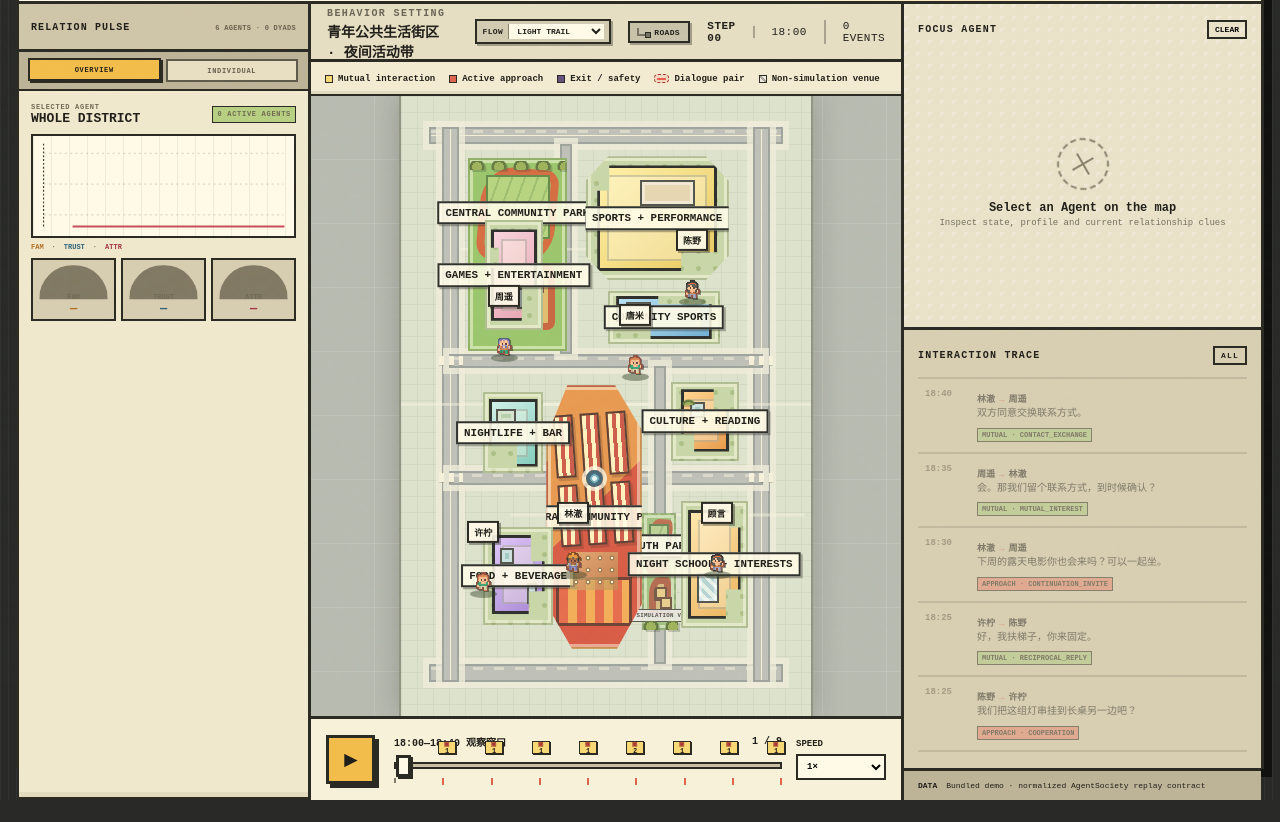
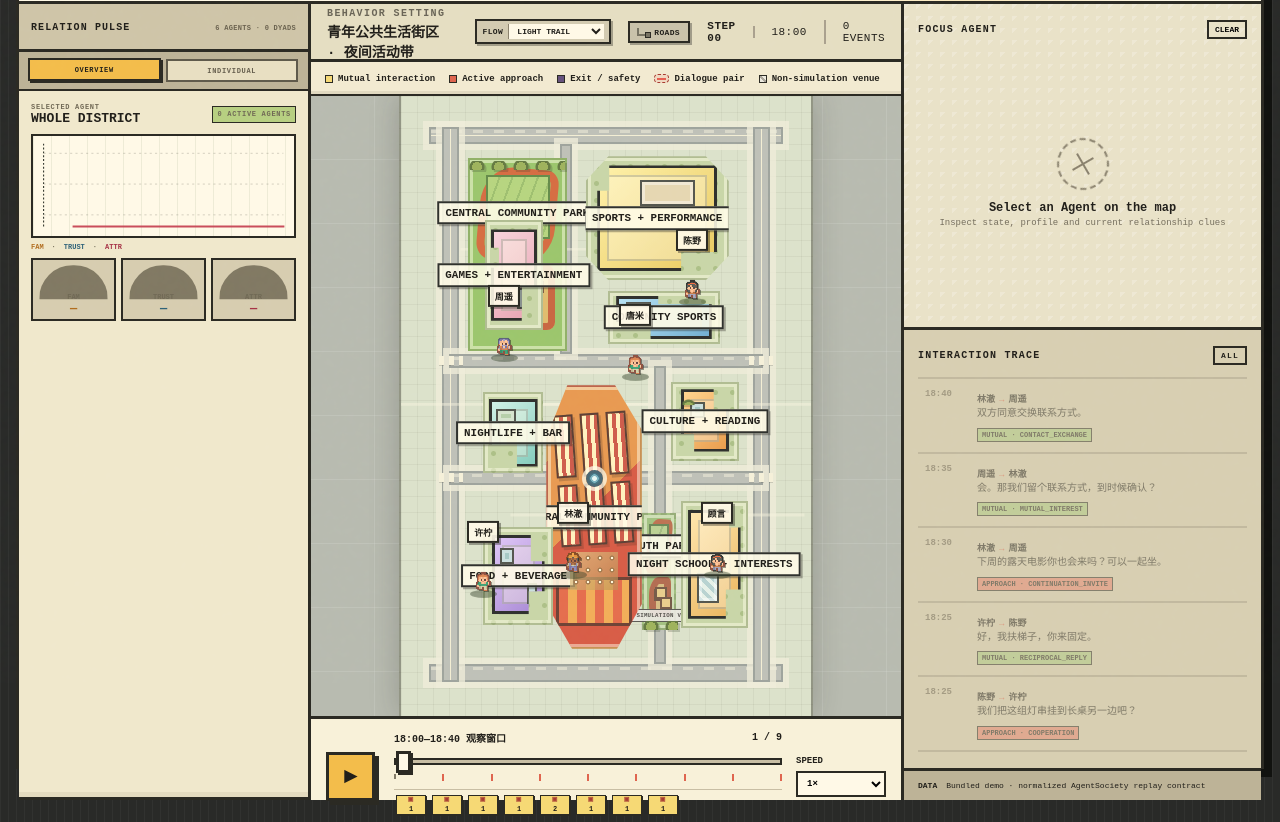
Before and after one commit to GIStudio/FromUnknown2Lover-UI, a website: page index.html in a window 1280 px wide. Shown: the part 117-939 px from the top of the page. Before the commit the page ends 917 px from the top, so only its background shows below. Drawn offline with Linux system fonts and the light colour scheme.

Commit message:
Separate replay events from timeline track

```diff
--- a/app.js
+++ b/app.js
@@ -1088,7 +1088,6 @@ function renderTimelineTicks() {
     button.type = "button";
     button.className = "timeline-event-marker";
     button.dataset.step = String(marker.step);
-    button.style.left = `${marker.position * 100}%`;
     button.textContent = String(marker.dialogueCount);
     const label = t("viewer.timelineEvent", {
       step: String(marker.step).padStart(2, "0"),
--- a/index.html
+++ b/index.html
@@ -132,9 +132,11 @@
               </div>
               <div class="timeline-track">
                 <input id="timeline" type="range" min="0" max="0" value="0" step="any" />
-                <div class="timeline-events" id="timeline-events" aria-label="Dialogue events on the replay timeline" data-i18n-aria-label="viewer.timelineEventsAria"></div>
               </div>
               <div class="timeline-ticks" id="timeline-ticks"></div>
+              <div class="timeline-event-strip" aria-label="Dialogue events on the replay timeline" data-i18n-aria-label="viewer.timelineEventsAria">
+                <div class="timeline-events" id="timeline-events"></div>
+              </div>
             </div>
             <label class="speed-control">
               <span data-i18n="viewer.speedLabel">SPEED</span>
@@ -227,6 +229,6 @@
     </dialog>
 
     <div class="toast" id="toast" role="status" aria-live="polite"></div>
-    <script type="module" src="./app.js?v=20260721-aggregate-dashboard"></script>
+    <script type="module" src="./app.js?v=20260721-timeline-rail"></script>
   </body>
 </html>
--- a/styles.css
+++ b/styles.css
@@ -1657,18 +1657,24 @@ h1 {
 }
 
 .timeline-events {
-  position: absolute;
-  inset: -15px 6px auto;
-  z-index: 3;
-  height: 13px;
-  pointer-events: none;
+  display: flex;
+  width: max-content;
+  min-width: 100%;
+  gap: 6px;
+  padding: 5px 2px 7px;
+}
+
+.timeline-event-strip {
+  margin-top: 8px;
+  overflow-x: auto;
+  border-top: 1px solid #c8bea4;
+  scrollbar-color: #837b68 transparent;
 }
 
 .timeline-event-marker {
-  position: absolute;
-  bottom: 0;
-  width: 18px;
-  height: 13px;
+  flex: 0 0 30px;
+  width: 30px;
+  height: 20px;
   display: grid;
   place-items: center;
   padding: 0;
@@ -1681,8 +1687,6 @@ h1 {
   font-size: 7px;
   font-weight: 900;
   line-height: 1;
-  pointer-events: auto;
-  transform: translateX(-50%);
 }
 
 .timeline-event-marker::before {
@@ -1694,7 +1698,6 @@ h1 {
 
 .timeline-event-marker:hover,
 .timeline-event-marker:focus-visible {
-  z-index: 2;
   background: var(--coral);
   color: #fff8df;
   outline: 2px solid var(--blue);
```
